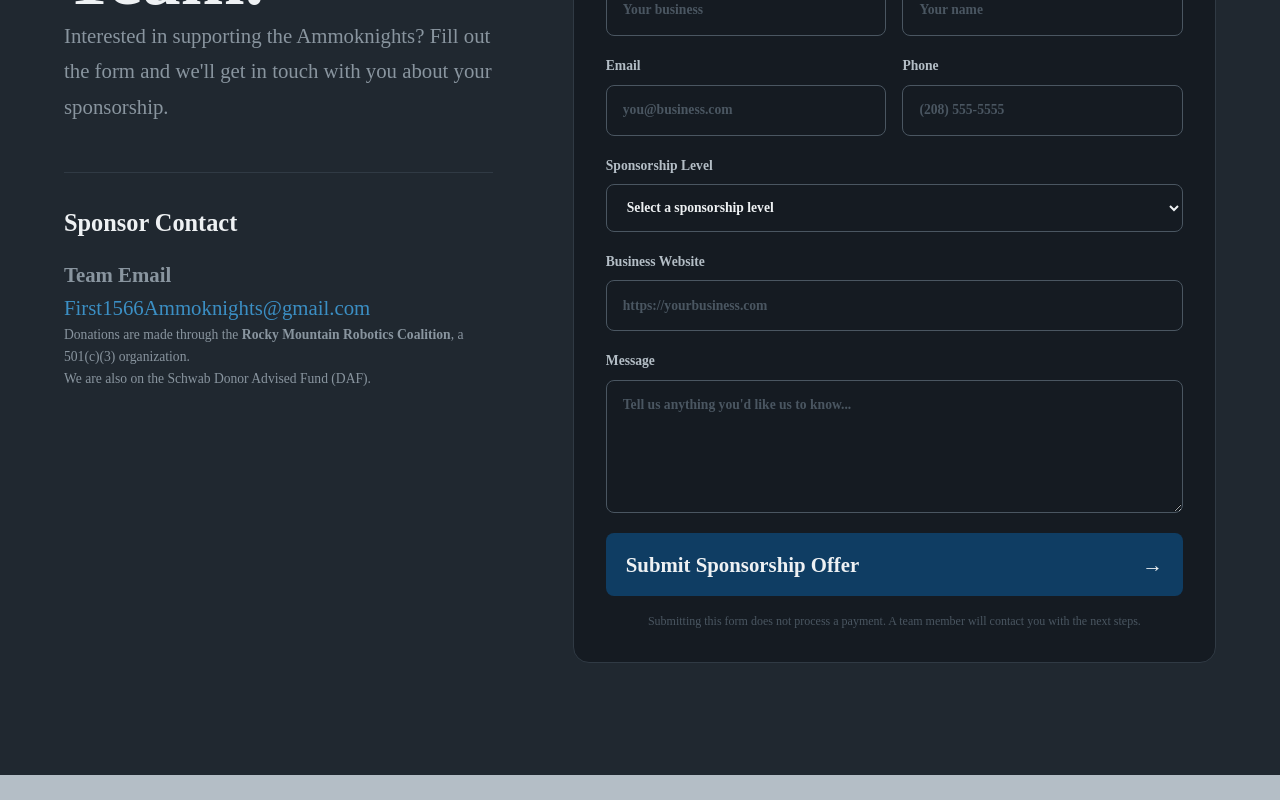
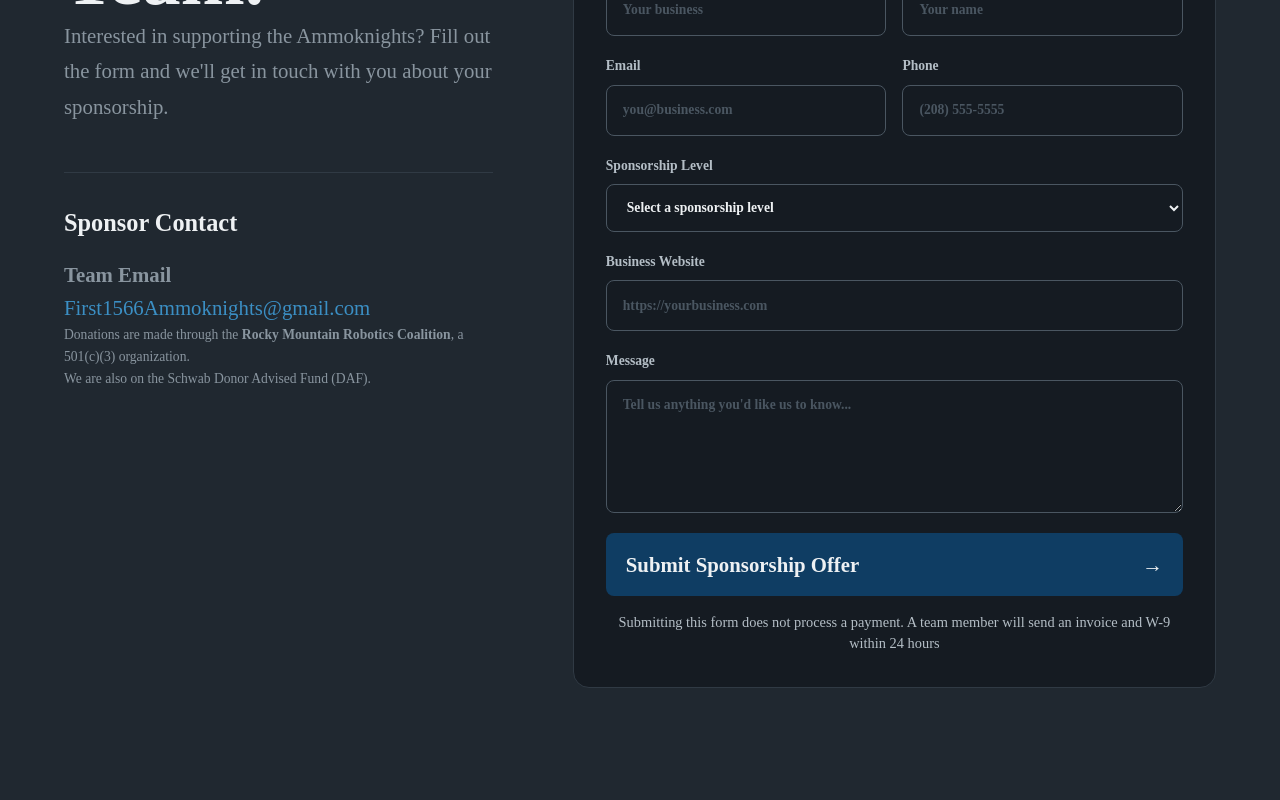
Before and after one commit to jomcbob/ammoknights, a React (Vite) app in the folder frontend/: page /sponsors/become in a window 1280 px wide. Shown: the part 3769-4569 px from the top of the page. Before the commit the page ends 4544 px from the top, so only its background shows below. Built offline with nearby package versions, Linux system fonts and the light colour scheme.

Commit message:
chore: update sponsor contact info and form disclaimer

```diff
--- a/frontend/src/css/becomeSponsor.css
+++ b/frontend/src/css/becomeSponsor.css
@@ -714,8 +714,8 @@
 .formDisclaimer {
   margin: 1rem 0 0;
 
-  color: var(--gray-600);
-  font-size: 0.75rem;
+  color: var(--gray-300);
+  font-size: 0.9rem;
   line-height: 1.5;
   text-align: center;
 }
--- a/frontend/src/pages/BecomeSponsor.jsx
+++ b/frontend/src/pages/BecomeSponsor.jsx
@@ -336,7 +336,7 @@ const BecomeSponsor = () => {
 
             <p className="formDisclaimer">
               Submitting this form does not process a payment. A team member
-              will contact you with the next steps.
+              will send an invoice and W-9 within 24 hours
             </p>
           </form>
         </div>
```
